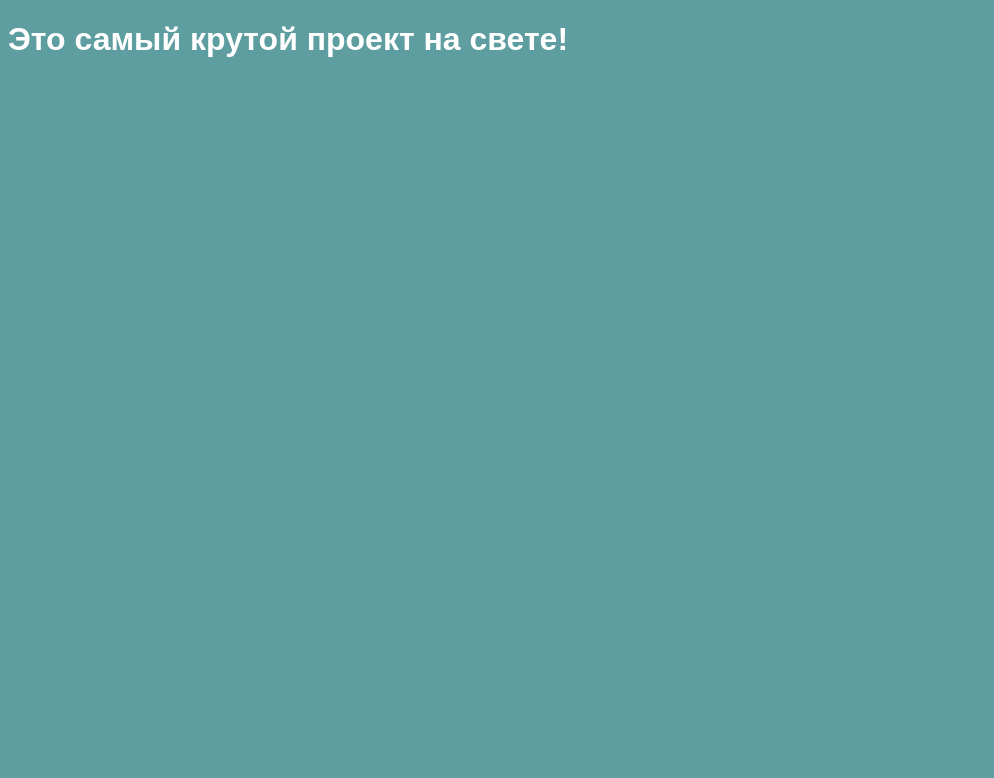
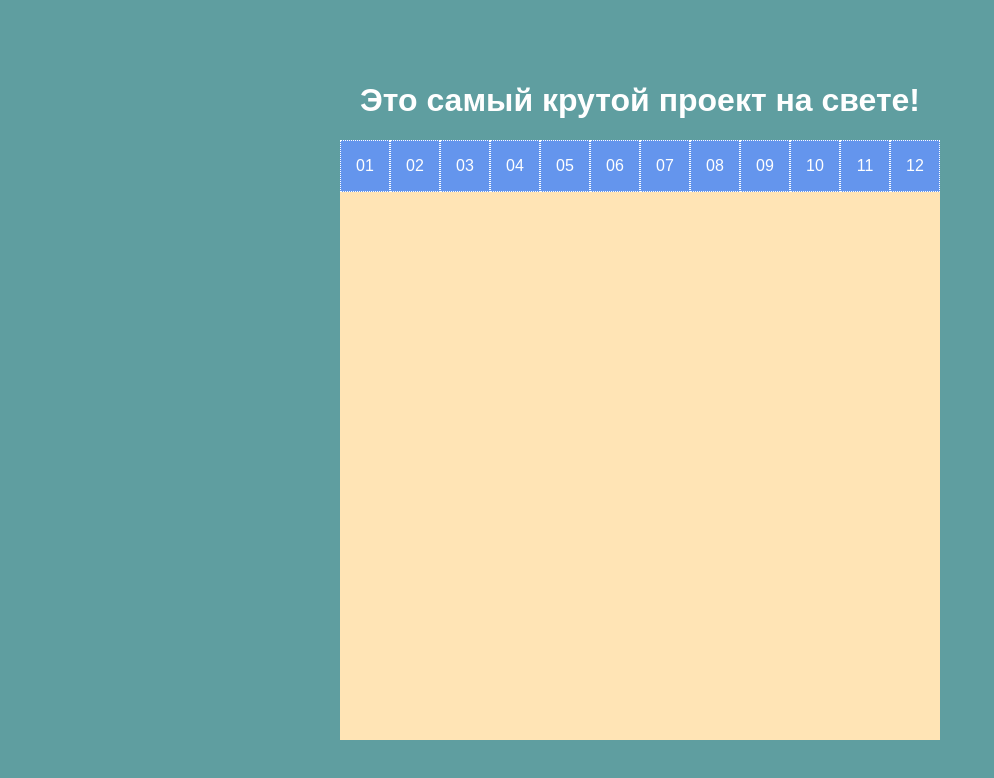
Before and after one commit to Lekso4ka/front, a plain HTML site: page index.html in a window 1280 px wide. Shown: the whole page, without its empty margins (0-994 px from the left). Drawn offline with Linux system fonts and the light colour scheme.

Commit message:
Работа с flexBox part1

```diff
--- a/index.html
+++ b/index.html
@@ -9,5 +9,20 @@
 </head>
 <body>
     <h1>Это самый крутой проект на свете!</h1>
+    <!-- .container>.square.square${$$}*12 -->
+    <div class="container">
+        <div class="square square1">01</div>
+        <div class="square square2">02</div>
+        <div class="square square3">03</div>
+        <div class="square square4">04</div>
+        <div class="square square5">05</div>
+        <div class="square square6">06</div>
+        <div class="square square7">07</div>
+        <div class="square square8">08</div>
+        <div class="square square9">09</div>
+        <div class="square square10">10</div>
+        <div class="square square11">11</div>
+        <div class="square square12">12</div>
+    </div>
 </body>
 </html>
--- a/style.css
+++ b/style.css
@@ -1,7 +1,33 @@
 body {
     background-color: cadetblue;
-}
-h1 {
     color: #fff;
     font-family: sans-serif;
+    height: 100vh;
+    margin: 0;
+    display: flex;
+    justify-content: center;
+    align-items: center;
+    flex-direction: column;
 }
+
+.container {
+    width: 600px;
+    height: 600px;
+    background-color: moccasin;
+    display: flex;
+    /* flex-direction: column; */
+    justify-content: space-between;
+    /* ctrl + / */
+    /* align-items: center; */
+}
+.square {
+    width: 50px;
+    height: 50px;
+    border: 1px dotted;
+    background-color: cornflowerblue;
+    /* text-align: center;
+    line-height: 50px; */
+    display: flex;
+    justify-content: center;
+    align-items: center;
+}
```
